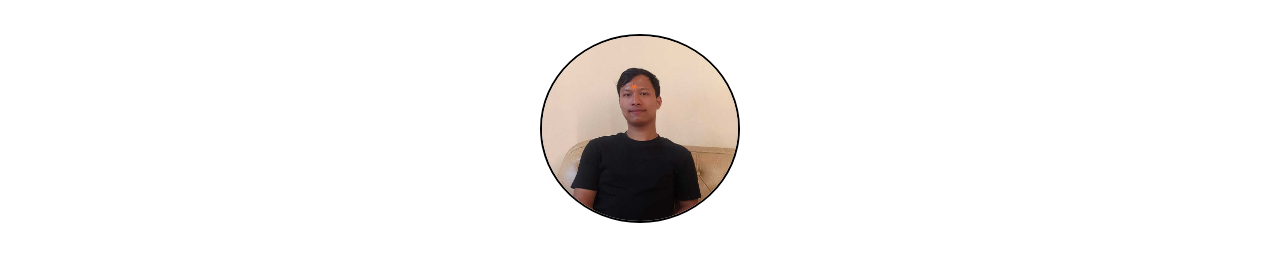
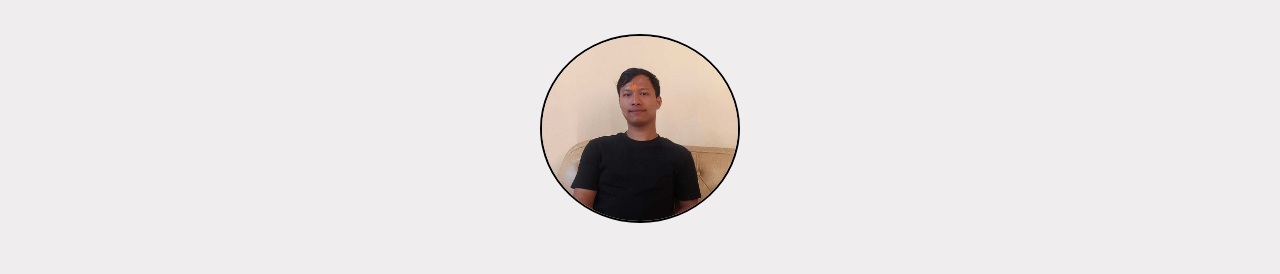
Before and after one commit to dhojusarun/MySelf, a plain HTML site: page index.html in a window 1280 px wide. Shown: the part 116-390 px from the top of the page. Drawn offline with Linux system fonts and the light colour scheme.

Commit message:
adjustments

```diff
--- a/style.css
+++ b/style.css
@@ -9,7 +9,8 @@ html {
 }
 
 header {
-    height: 100vh;
+    height:80vh;
+    background-color: rgb(239, 237, 237);;
     color: #000;
     display: flex;
     flex-direction: column;
@@ -90,7 +91,7 @@ header {
 .body i {
     font-size: 22px;
     margin: 15px;
-    color: white;
+    color: #000;;
 }
 
 .about {
```
